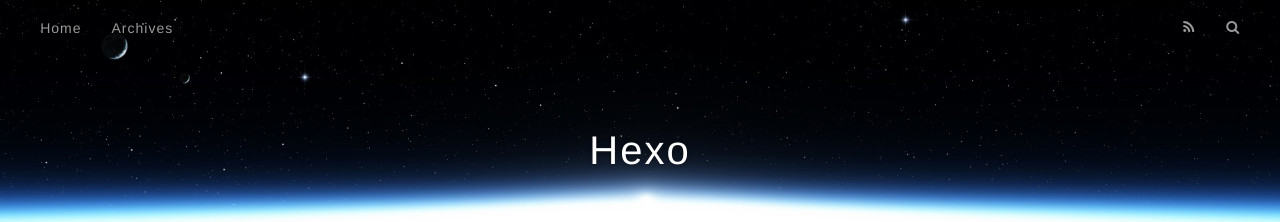
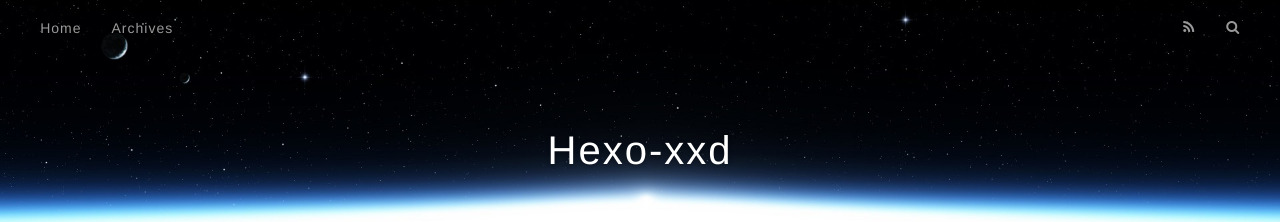
Before and after one commit to AppriaTT/AppariTT.github.io, a plain HTML site: page index.html in a window 1280 px wide. Shown: the top 222 px of the page. Drawn offline with nearby package versions, Linux system fonts and the light colour scheme.

Commit message:
Site updated: 2016-09-19 08:24:22

```diff
--- a/index.html
+++ b/index.html
@@ -3,16 +3,16 @@
 <head>
   <meta charset="utf-8">
 
-  <title>Hexo</title>
+  <title>Hexo-xxd</title>
   <meta name="viewport" content="width=device-width, initial-scale=1, maximum-scale=1">
   <meta property="og:type" content="website">
-<meta property="og:title" content="Hexo">
+<meta property="og:title" content="Hexo-xxd">
 <meta property="og:url" content="http://yoursite.com/index.html">
-<meta property="og:site_name" content="Hexo">
+<meta property="og:site_name" content="Hexo-xxd">
 <meta name="twitter:card" content="summary">
-<meta name="twitter:title" content="Hexo">
+<meta name="twitter:title" content="Hexo-xxd">
 
-    <link rel="alternate" href="/atom.xml" title="Hexo" type="application/atom+xml">
+    <link rel="alternate" href="/atom.xml" title="Hexo-xxd" type="application/atom+xml">
 
 
     <link rel="icon" href="/favicon.png">
@@ -33,7 +33,7 @@
   <div id="header-outer" class="outer">
     <div id="header-title" class="inner">
       <h1 id="logo-wrap">
-        <a href="/" id="logo">Hexo</a>
+        <a href="/" id="logo">Hexo-xxd</a>
       </h1>
 
     </div>
@@ -96,7 +96,7 @@
 
     </div>
     <footer class="article-footer">
-      <a data-url="http://yoursite.com/2016/09/19/hello-world/" data-id="cit9au5rw00000kzr9smlpth0" class="article-share-link">Share</a>
+      <a data-url="http://yoursite.com/2016/09/19/hello-world/" data-id="cit9b7ecu0000hgzreycpn9la" class="article-share-link">Share</a>
 
 
     </footer>
```
Also changed, not shown: 2016/09/19/hello-world/index.html (+5 -5 lines), archives/2016/09/index.html (+6 -6 lines), archives/2016/index.html (+6 -6 lines), archives/index.html (+6 -6 lines).
